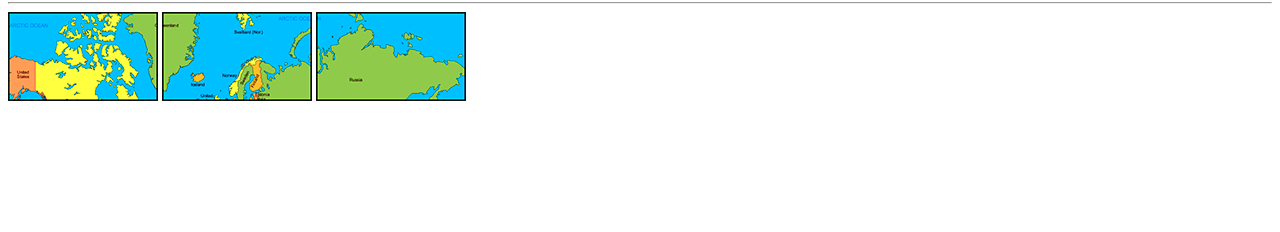
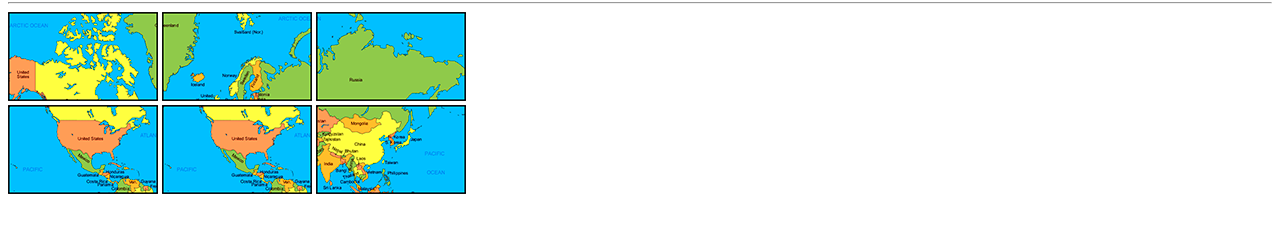
Before and after one commit to JoRicci/projeto_git, a plain HTML site: page index.html in a window 1280 px wide. Shown: the part 88-320 px from the top of the page. Drawn offline with Linux system fonts and the light colour scheme.

Commit message:
add some pictures of maps

```diff
--- a/index.html
+++ b/index.html
@@ -13,6 +13,11 @@
     <img src="imagens/01.png" alt="Parte do mapa mundi">
     <img src="imagens/02.png" alt="Parte do mapa mundi">
     <img src="imagens/03.png" alt="Parte do mapa mundi">
+    <br>
+    <img src="imagens/04.png" alt="Parte do mapa mundi">
+    <img src="imagens/04.png" alt="Parte do mapa mundi">
+    <img src="imagens/06.png" alt="Parte do mapa mundi">
+    <br>
 
 </body>
 </html>
```
